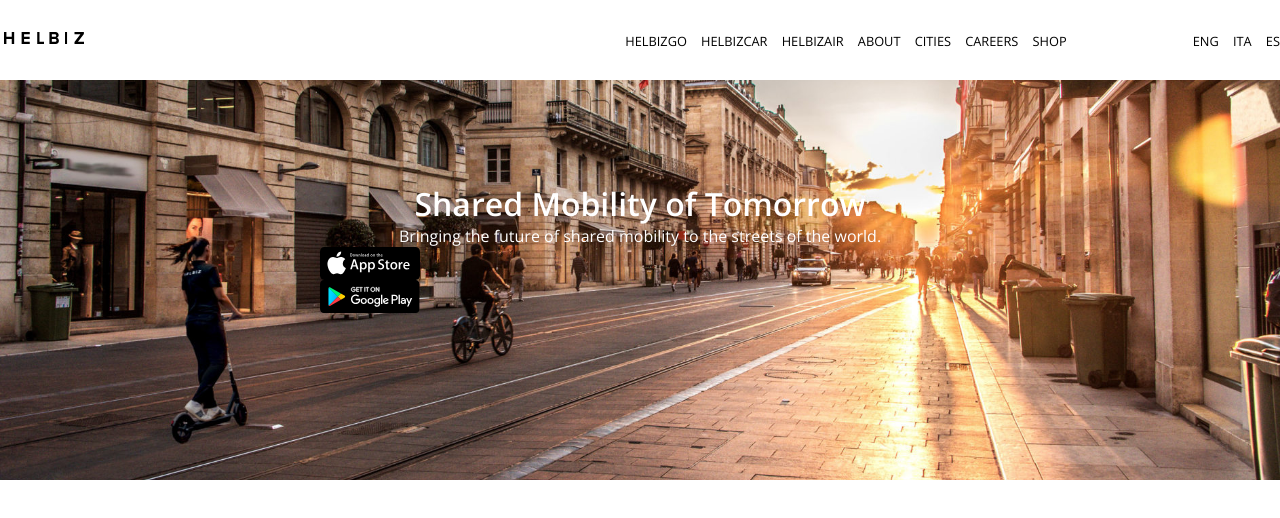
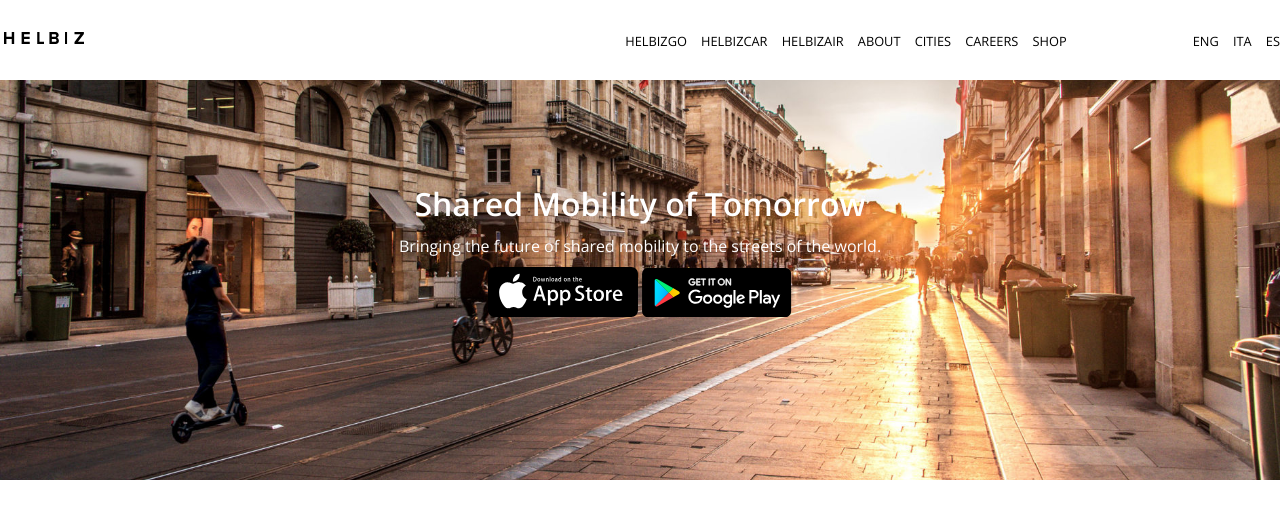
Before and after one commit to Laxeer0/html-css-helbiz, a plain HTML site: page index.html in a window 1280 px wide. Drawn offline with nearby package versions, Linux system fonts and the light colour scheme.

Commit message:
Header section complete - Update style css and html

```diff
--- a/css/style.css
+++ b/css/style.css
@@ -53,19 +53,19 @@ html{
   background-repeat: no-repeat;
   background-position: center;
   padding: 8% 0px;
+  text-align:center
 
 }
 h1.title{
   color: white;
-  text-align:center;
   font-size: 2rem;
+  margin-bottom:10px;
 
 }
 p.title{
   color:white;
-
-  text-align:center;
   font-size: 1rem;
+  margin-bottom:10px;
 }
 
 .container.banner > [class*="col-"]{
@@ -73,9 +73,8 @@ p.title{
   top: 50%;
 }
 
-.container.banner > div >img{
-  display:block;
-  text-align: center;
+.container.banner > div > a > img{
+  width:150px;
 }
 
 /*Aggiustamenti testo per responsive*/
--- a/index.html
+++ b/index.html
@@ -49,7 +49,8 @@
         <div class="col-lg-6 col-lg-offset-3 col-md-12 col-xs-12">
           <h1 class="title">Shared Mobility of Tomorrow</h1>
           <p class="title">Bringing the future of shared mobility to the streets of the world.</p>
-          <img src="img/app-store.svg" alt="App Store" width="100px"><img src="img/google-play.svg" alt="App Store" width="100px">
+          <a href="#"><img src="img/app-store.svg" alt="App Store"></a>
+          <a href="#"><img src="img/google-play.svg" alt="App Store"></a>
         </div>
 
       </div>
```
